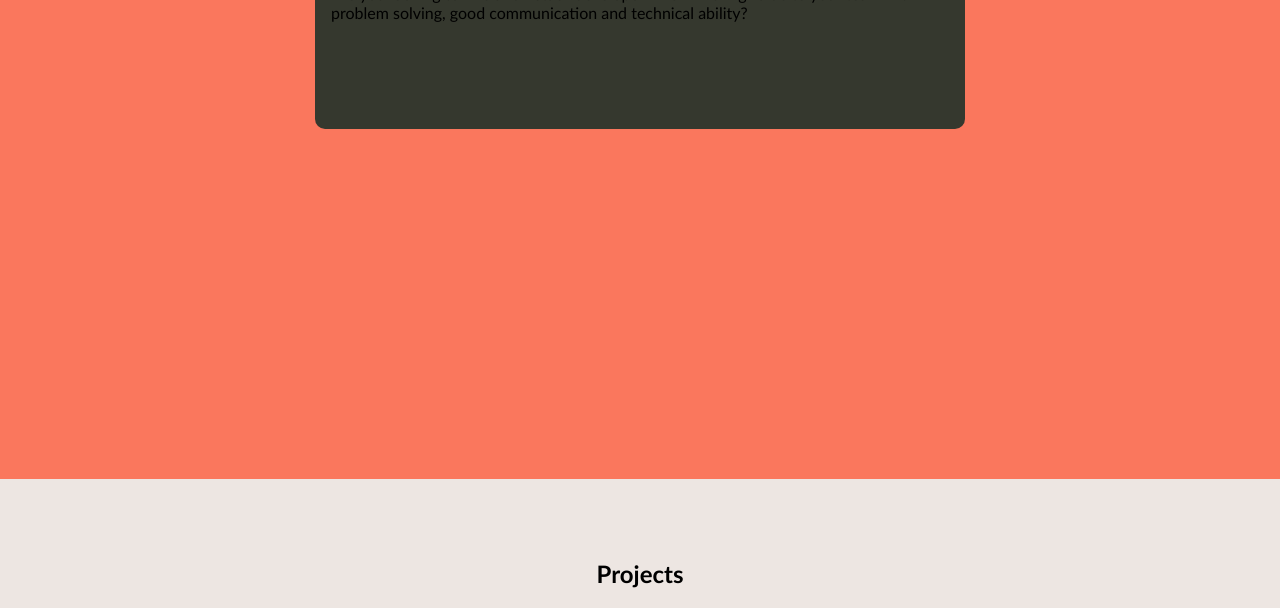
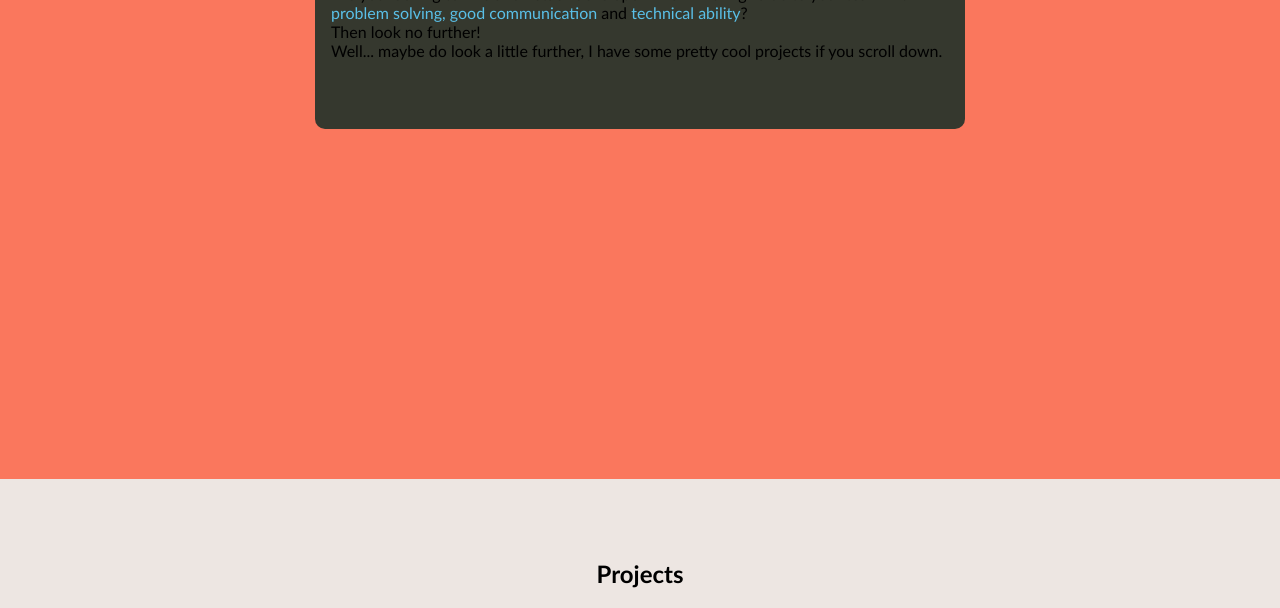
Before and after one commit to donaldmema/hoxton-html-my-portfolio, a plain HTML site: page index.html in a window 1280 px wide. Shown: the part 492-1100 px from the top of the page. Drawn offline with Linux system fonts and the light colour scheme.

Commit message:
Add some styling

```diff
--- a/index.html
+++ b/index.html
@@ -25,12 +25,17 @@
 
       <main class="intro">
         <div class="title">
-          <h1>Full-Stack Software Engineer</h1>
+          <center><h1>Full-Stack Software Engineer</h1></center>
         </div>
         <p>
           Are you looking to hire a full-stack developer who will bring value to
           your team with <span>problem solving, good communication</span> and
           <span>technical ability</span>?
+        </p>
+        <p>Then look no further!</p>
+        <p>
+          Well... maybe do look a little further, I have some pretty cool
+          projects if you scroll down.
         </p>
       </main>
       <section class="projects">
--- a/style.css
+++ b/style.css
@@ -41,6 +41,14 @@ body {
   width: 650px;
   height: 200px;
   margin: 350px auto;
+}
+
+.title h1 {
+  color: #ffd000;
+}
+
+.intro span {
+  color: #5ac0e8;
 }
 
 .projects {
```
